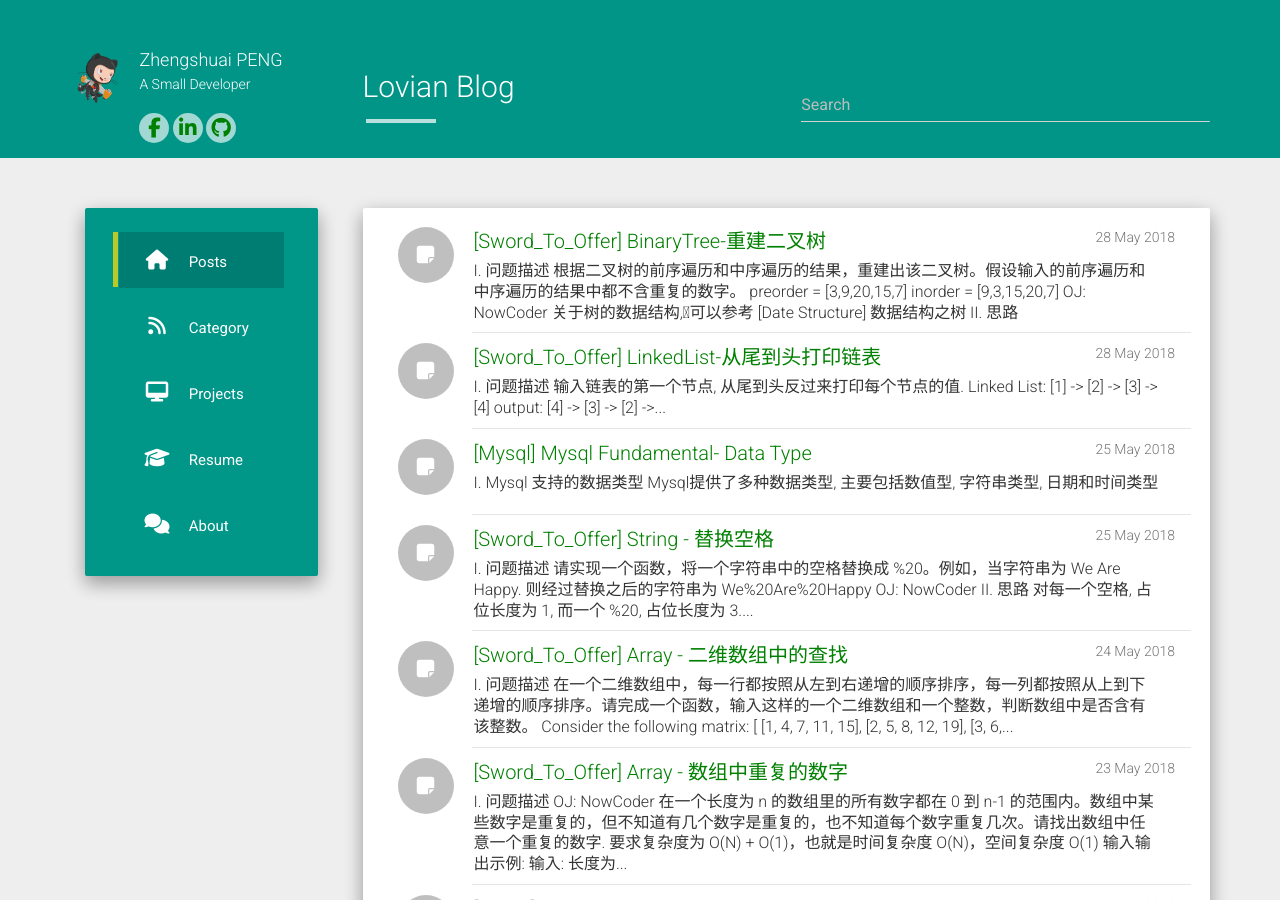
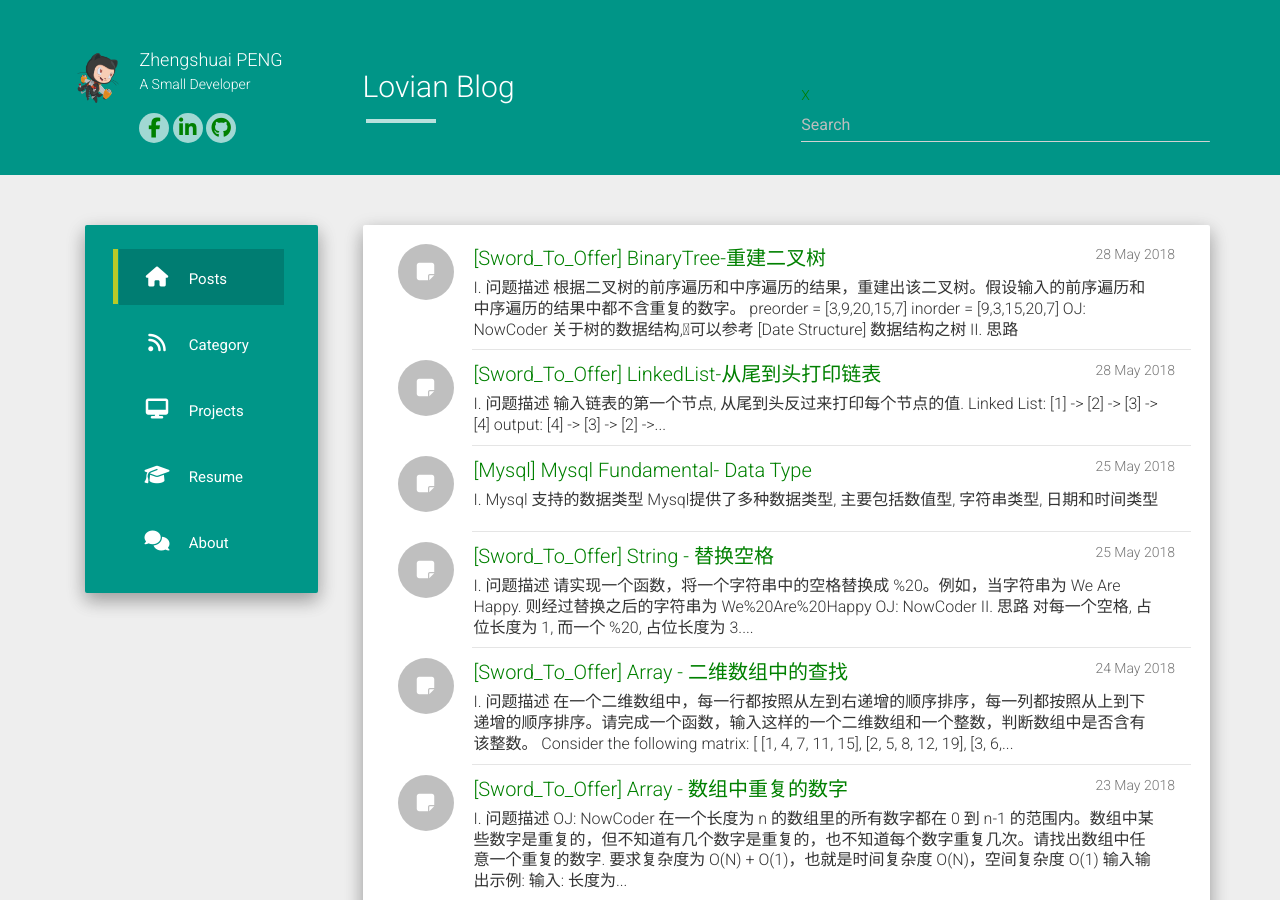
Before and after one commit to ZhengshuaiPENG/zhengshuaipeng.github.io, a Jekyll site: the page built from index.html, in a window 1280 px wide and 900 px high. Built offline with Jekyll 4.4.1, drawn with Linux system fonts in a browser that asks for light colours; nearby versions of some CDN libraries; the list of posts is cut into pages by our own code.

Commit message:
update header.html

```diff
--- a/_includes/header.html
+++ b/_includes/header.html
@@ -21,7 +21,8 @@
           <div class="row">
             <h2 class="blog-title-pro {% if site.allowsearch ==  true %}col-md-6 col-sm-12 col-xs-12 {% endif %}">{{ page.title }}</h2>
             {% if site.allowsearch ==  true %}
-            <div class="col-md-6 col-sm-12 col-xs-12 searchcontrol" id="js-super-search">
+            <div class="col-md-6 col-sm-12 col-xs-12 searchcontrol super-search" id="js-super-search">
+              <a href="javascript:void(0)" onclick="superSearch.toggle()" class="super-search__close-btn">X</a>
               <input class="form-control" type="text" id="js-super-search__input" placeholder="Search">
               <ul class="search__results" id="js-super-search__results"></ul>
             </div>
```
